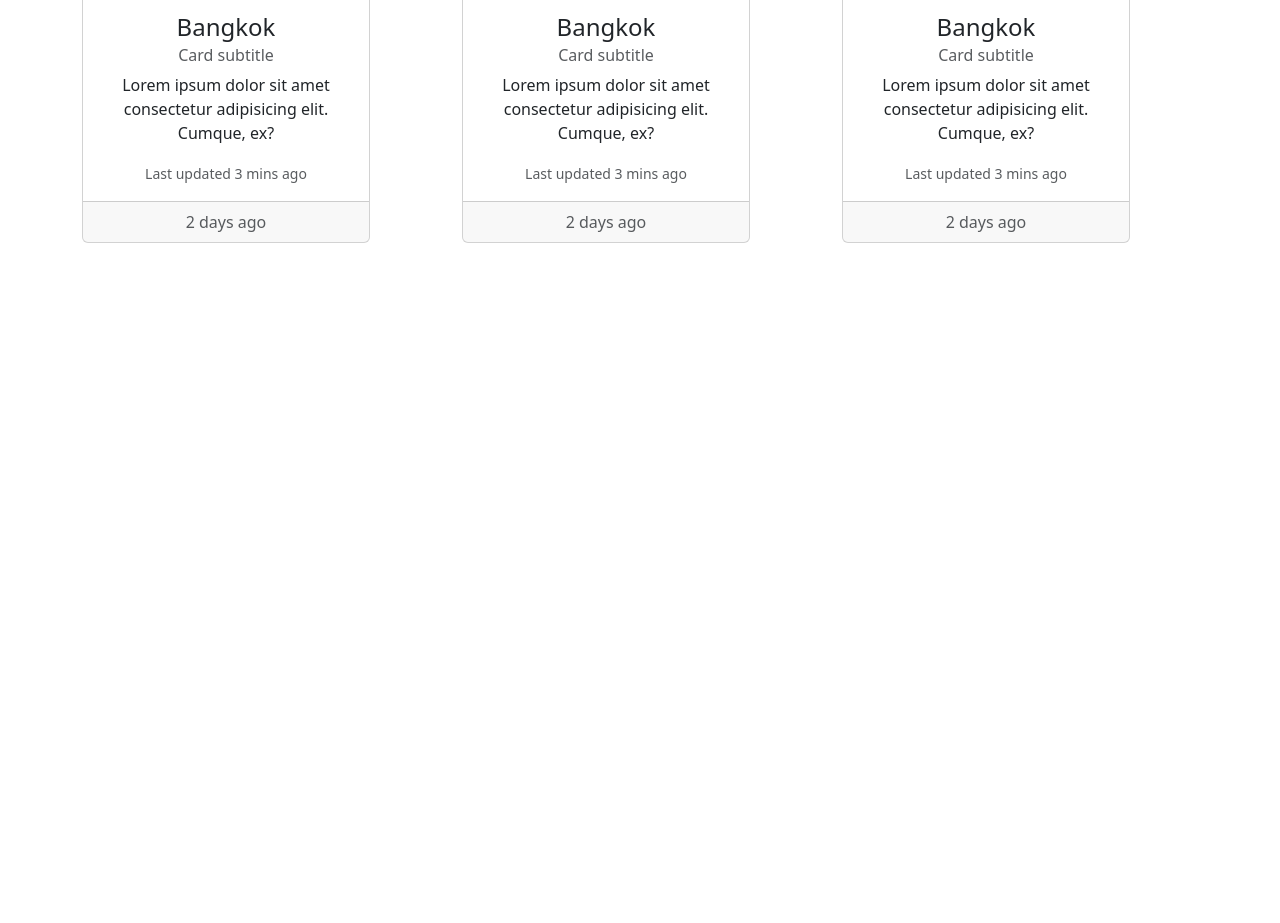
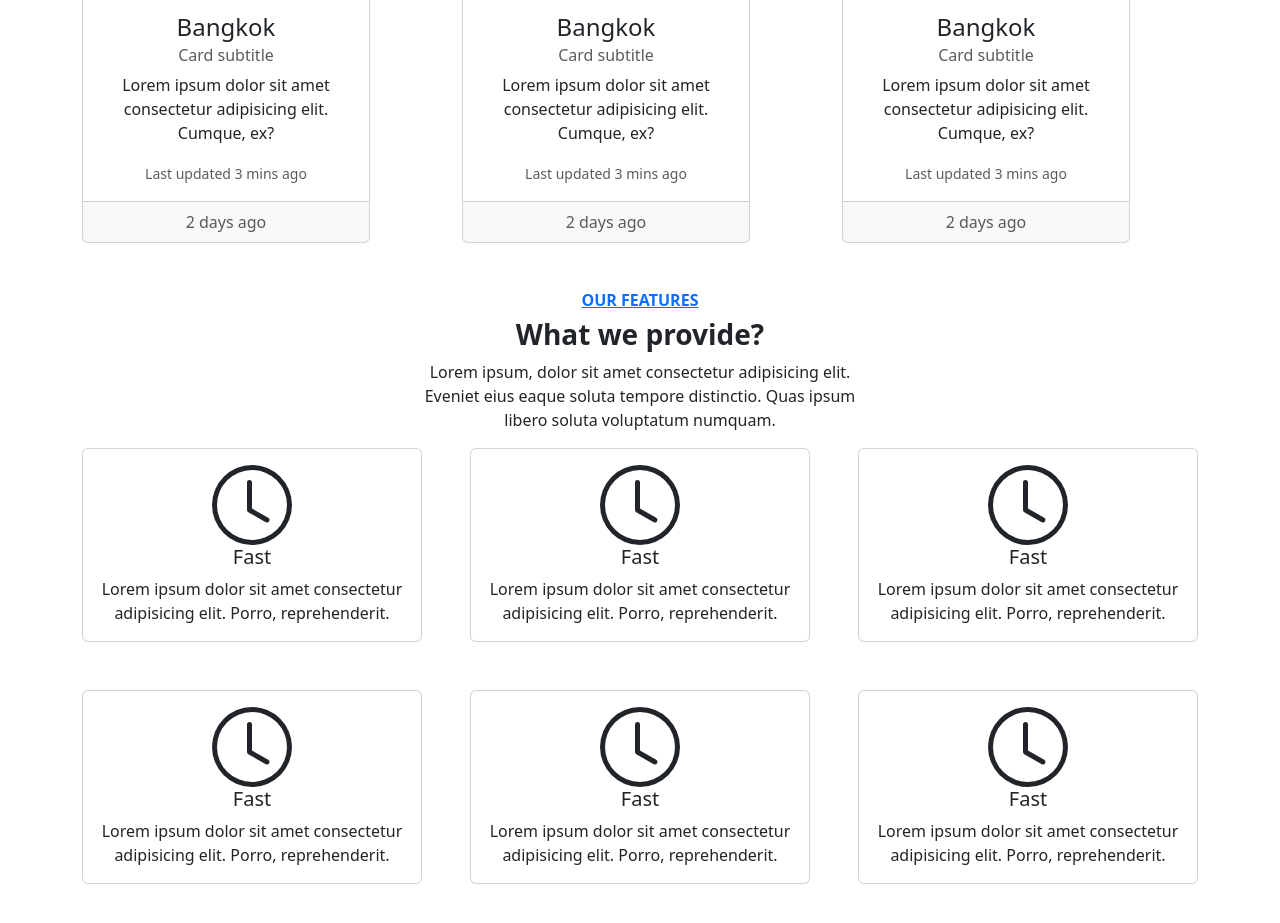
Before and after one commit to MuhalimHidayat/studygroupGT, a plain HTML site: page index.html in a window 1280 px wide. Shown: the part 1593-2516 px from the top of the page. Before the commit the page ends 1836 px from the top, so only its background shows below. Drawn offline with nearby package versions, Linux system fonts and the light colour scheme.

Commit message:
feat: add features

```diff
--- a/index.html
+++ b/index.html
@@ -68,6 +68,7 @@
     <br><br>
     <!-- end carousel -->
     <div class="container">
+        <!-- card -->
         <div class="row gy-5 justify-content-around">
             <div class="col-4">
                 <div class="card text-center" style="width: 18rem;">
@@ -159,7 +160,103 @@
                 </div>
             </div>
         </div>
+        <!-- end card -->
+        <br><br>
+        <div id="feature">
+            <div class="row justify-content-center gy-5">
+                <div class="col-5 text-center">
+                    <h6><b><a href="">OUR FEATURES</a></b></h6>
+                    <h3><b>What we provide?</b></h3>
+                    <p>Lorem ipsum, dolor sit amet consectetur adipisicing elit. Eveniet eius eaque soluta tempore
+                        distinctio. Quas ipsum libero soluta voluptatum numquam.</p>
+                </div>
+            </div>
+
+            <div class="row gy-5 gx-5">
+                <div class="col-4 text-center">
+                    <div class="card">
+                        <div class="card-body">
+                            <svg xmlns="http://www.w3.org/2000/svg" width="80" height="80" fill="currentColor" class="bi bi-clock" viewBox="0 0 16 16">
+                                <path d="M8 3.5a.5.5 0 0 0-1 0V9a.5.5 0 0 0 .252.434l3.5 2a.5.5 0 0 0 .496-.868L8 8.71z"/>
+                                <path d="M8 16A8 8 0 1 0 8 0a8 8 0 0 0 0 16m7-8A7 7 0 1 1 1 8a7 7 0 0 1 14 0"/>
+                            </svg>
+                            <h5 class="card-title">Fast</h5>
+                            <p class="card-text">Lorem ipsum dolor sit amet consectetur adipisicing elit. Porro, reprehenderit.</p>
+                        </div>
+                    </div>
+                </div>
+
+                <div class="col-4 text-center">
+                    <div class="card">
+                        <div class="card-body">
+                            <svg xmlns="http://www.w3.org/2000/svg" width="80" height="80" fill="currentColor" class="bi bi-clock" viewBox="0 0 16 16">
+                                <path d="M8 3.5a.5.5 0 0 0-1 0V9a.5.5 0 0 0 .252.434l3.5 2a.5.5 0 0 0 .496-.868L8 8.71z"/>
+                                <path d="M8 16A8 8 0 1 0 8 0a8 8 0 0 0 0 16m7-8A7 7 0 1 1 1 8a7 7 0 0 1 14 0"/>
+                            </svg>
+                            <h5 class="card-title">Fast</h5>
+                            <p class="card-text">Lorem ipsum dolor sit amet consectetur adipisicing elit. Porro, reprehenderit.</p>
+                        </div>
+                    </div>
+                </div>
+
+                <div class="col-4 text-center">
+                    <div class="card">
+                        <div class="card-body">
+                            <svg xmlns="http://www.w3.org/2000/svg" width="80" height="80" fill="currentColor" class="bi bi-clock" viewBox="0 0 16 16">
+                                <path d="M8 3.5a.5.5 0 0 0-1 0V9a.5.5 0 0 0 .252.434l3.5 2a.5.5 0 0 0 .496-.868L8 8.71z"/>
+                                <path d="M8 16A8 8 0 1 0 8 0a8 8 0 0 0 0 16m7-8A7 7 0 1 1 1 8a7 7 0 0 1 14 0"/>
+                            </svg>
+                            <h5 class="card-title">Fast</h5>
+                            <p class="card-text">Lorem ipsum dolor sit amet consectetur adipisicing elit. Porro, reprehenderit.</p>
+                        </div>
+                    </div>
+                </div>
+
+                <div class="col-4 text-center">
+                    <div class="card">
+                        <div class="card-body">
+                            <svg xmlns="http://www.w3.org/2000/svg" width="80" height="80" fill="currentColor" class="bi bi-clock" viewBox="0 0 16 16">
+                                <path d="M8 3.5a.5.5 0 0 0-1 0V9a.5.5 0 0 0 .252.434l3.5 2a.5.5 0 0 0 .496-.868L8 8.71z"/>
+                                <path d="M8 16A8 8 0 1 0 8 0a8 8 0 0 0 0 16m7-8A7 7 0 1 1 1 8a7 7 0 0 1 14 0"/>
+                            </svg>
+                            <h5 class="card-title">Fast</h5>
+                            <p class="card-text">Lorem ipsum dolor sit amet consectetur adipisicing elit. Porro, reprehenderit.</p>
+                        </div>
+                    </div>
+                </div>
+
+                <div class="col-4 text-center">
+                    <div class="card">
+                        <div class="card-body">
+                            <svg xmlns="http://www.w3.org/2000/svg" width="80" height="80" fill="currentColor" class="bi bi-clock" viewBox="0 0 16 16">
+                                <path d="M8 3.5a.5.5 0 0 0-1 0V9a.5.5 0 0 0 .252.434l3.5 2a.5.5 0 0 0 .496-.868L8 8.71z"/>
+                                <path d="M8 16A8 8 0 1 0 8 0a8 8 0 0 0 0 16m7-8A7 7 0 1 1 1 8a7 7 0 0 1 14 0"/>
+                            </svg>
+                            <h5 class="card-title">Fast</h5>
+                            <p class="card-text">Lorem ipsum dolor sit amet consectetur adipisicing elit. Porro, reprehenderit.</p>
+                        </div>
+                    </div>
+                </div>
+
+                <div class="col-4 text-center">
+                    <div class="card">
+                        <div class="card-body">
+                            <svg xmlns="http://www.w3.org/2000/svg" width="80" height="80" fill="currentColor" class="bi bi-clock" viewBox="0 0 16 16">
+                                <path d="M8 3.5a.5.5 0 0 0-1 0V9a.5.5 0 0 0 .252.434l3.5 2a.5.5 0 0 0 .496-.868L8 8.71z"/>
+                                <path d="M8 16A8 8 0 1 0 8 0a8 8 0 0 0 0 16m7-8A7 7 0 1 1 1 8a7 7 0 0 1 14 0"/>
+                            </svg>
+                            <h5 class="card-title">Fast</h5>
+                            <p class="card-text">Lorem ipsum dolor sit amet consectetur adipisicing elit. Porro, reprehenderit.</p>
+                        </div>
+                    </div>
+                </div>
+            </div>
+        </div>
+        <br><br>
     </div>
+
+    <footer>
+    </footer>
 
     <!-- end content -->
     <script src="https://cdn.jsdelivr.net/npm/bootstrap@5.3.3/dist/js/bootstrap.bundle.min.js"
```
